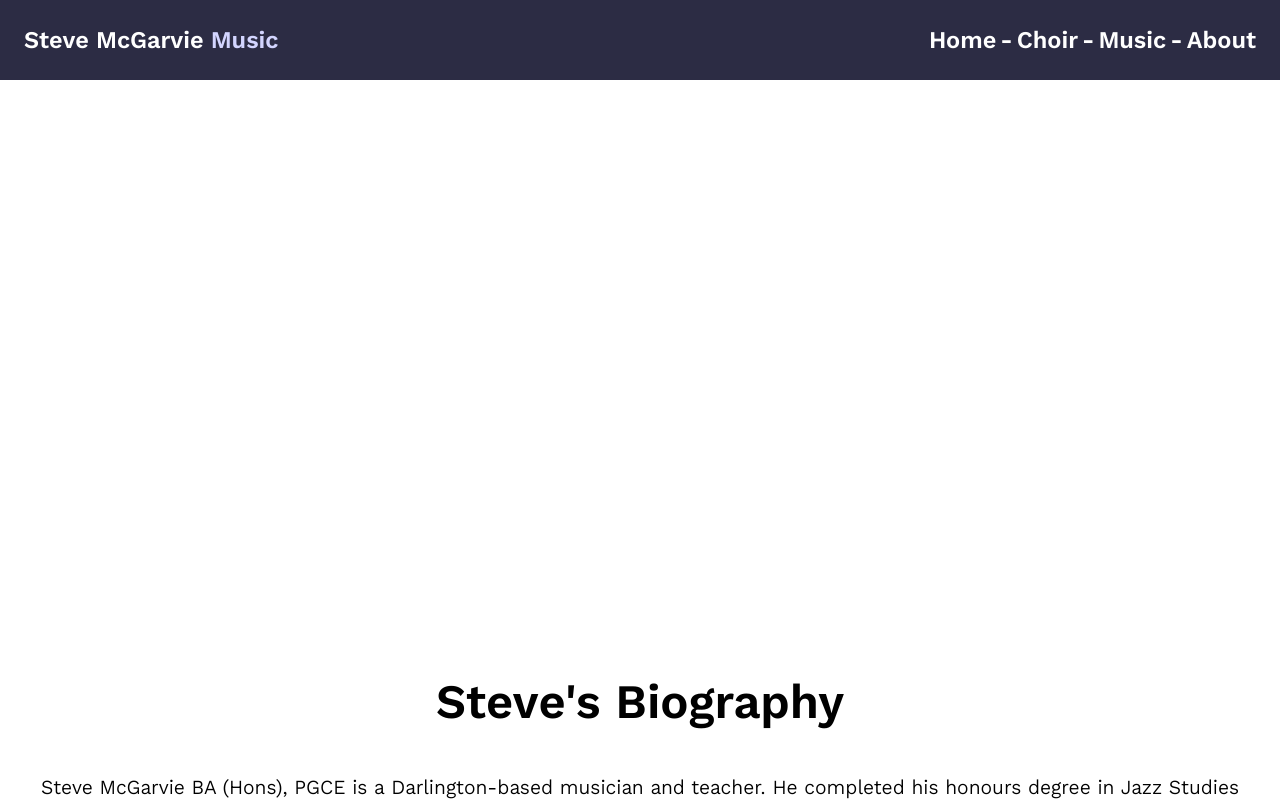
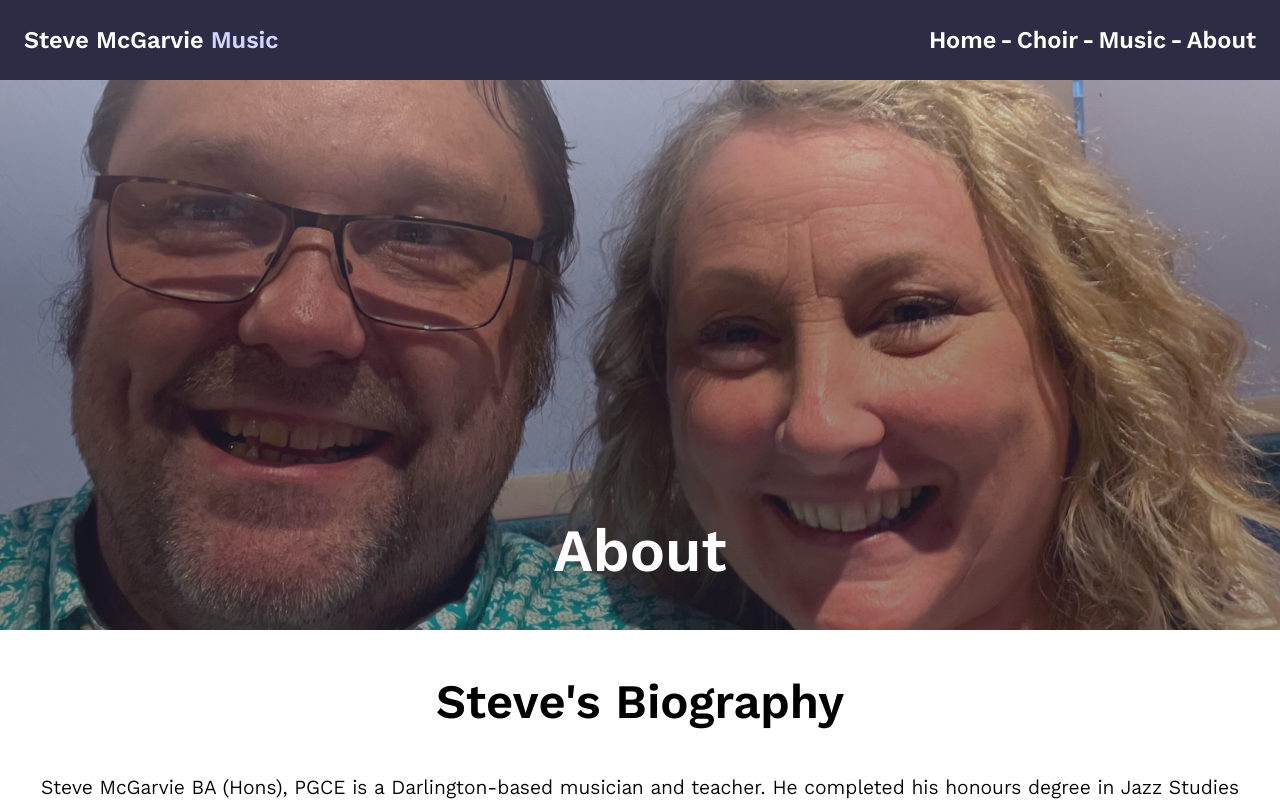
Before and after one commit to stelisevil/steve-mcgarvie-music, a React (Vite) app: page /about in a window 1280 px wide. Shown: the top 801 px of the page. Built offline with nearby package versions, Linux system fonts and the light colour scheme.

Commit message:
Fixed HeroBanner not pulling images correctly

```diff
--- a/src/components/HeroBanner/index.tsx
+++ b/src/components/HeroBanner/index.tsx
@@ -5,9 +5,9 @@ type HeroBannerProps = { children: React.ReactNode; imagePath: string };
 export const HeroBanner = ({ children, imagePath }: HeroBannerProps) => (
   <div
     className={classNames(
-      "h-[320px] md:h-[550px] bg-cover bg-center text-white text-4xl md:text-6xl flex justify-center items-end p-6 md:p-12 font-semibold",
-      `bg-[url(/hero-images/${imagePath})]`
+      "h-[320px] md:h-[550px] bg-cover bg-center text-white text-4xl md:text-6xl flex justify-center items-end p-6 md:p-12 font-semibold"
     )}
+    style={{ backgroundImage: `url(/hero-images/${imagePath})` }}
   >
     {children}
   </div>
```
